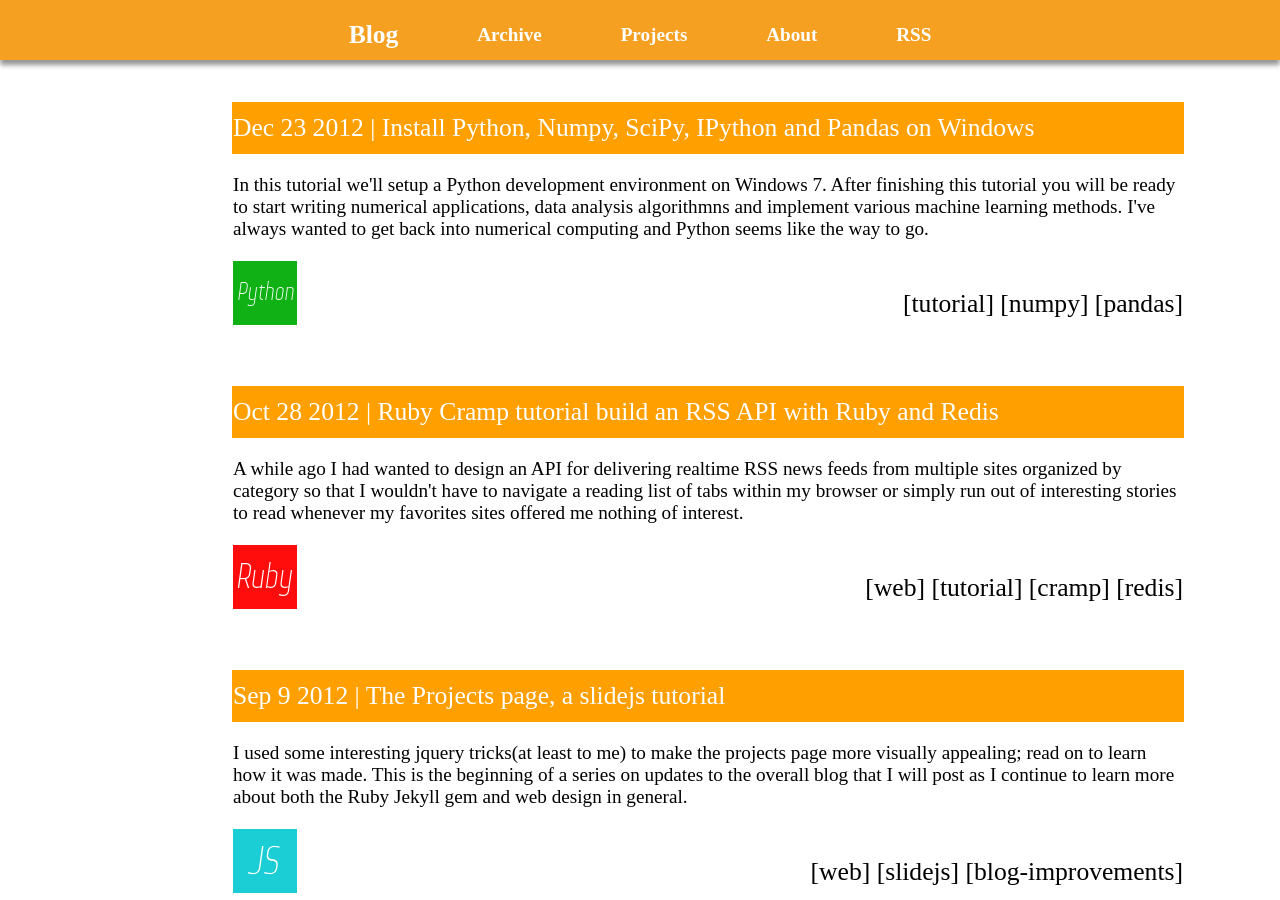
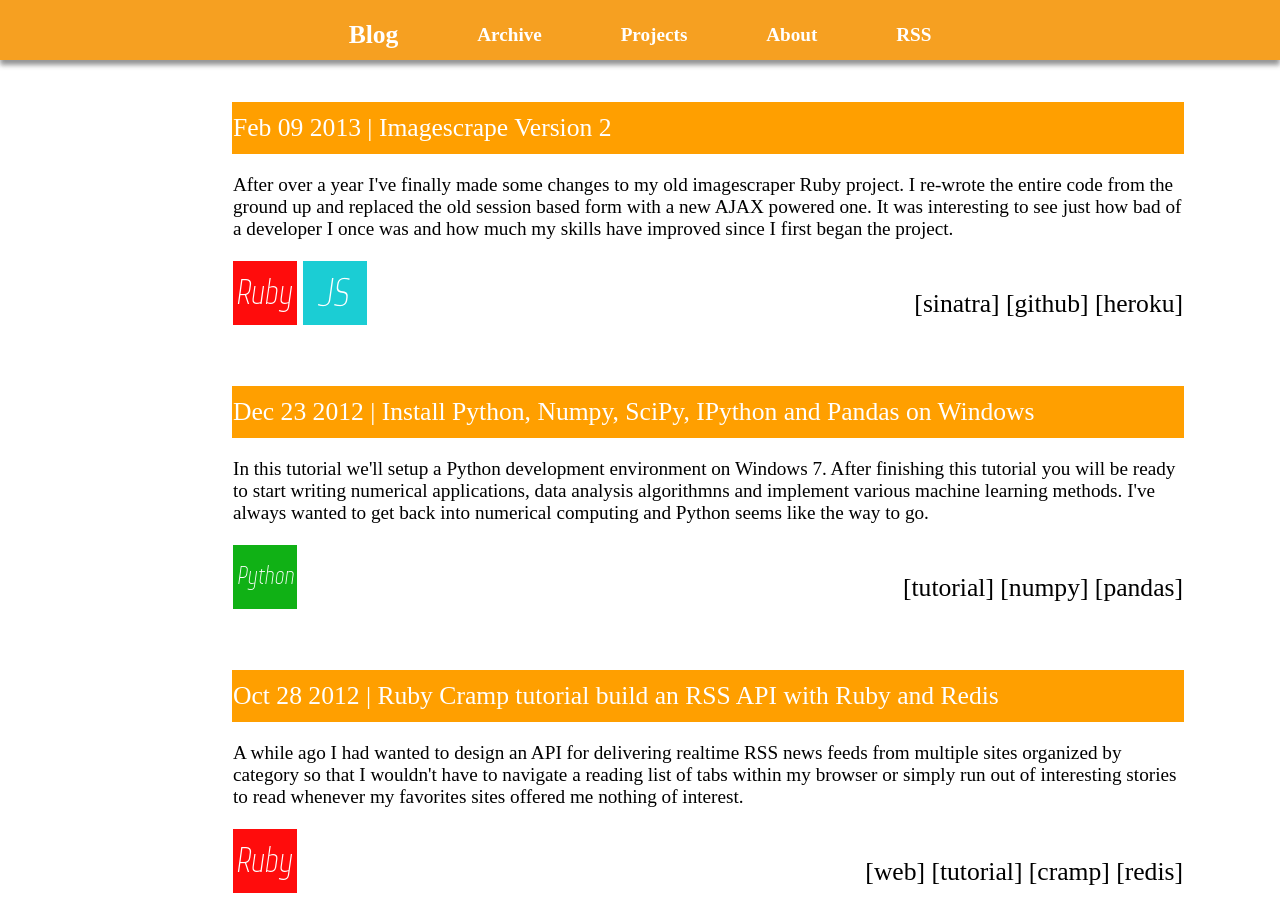
Before and after one commit to taywils/taywils.me, a Jekyll site: the page built from index.html, in a window 1280 px wide and 900 px high. Built offline with Jekyll 4.4.1, drawn with Linux system fonts in a browser that asks for light colours.

Commit message:
Imagescrape version2 post

```diff
--- a/_layouts/default.html
+++ b/_layouts/default.html
@@ -2,7 +2,7 @@
 <html xmlns="http://www.w3.org/1999/xhtml" xml:lang="en" lang="en-us">
 	<head>
 		<meta http-equiv="content-type" content="text/html; charset=utf-8" />
-		<title>Taywils.me | {{ page.title }}</title>
+		<title>{{ page.title }} | Taywils.me</title>
 
 		<!-- CSS libraries -->
 		<link rel="stylesheet" href="/static/css/gcp/prettify.css" type="text/css"/>
--- /dev/null
+++ b/_posts/2013-02-09-imagescrapeversion2.md
@@ -0,0 +1,23 @@
+---
+layout: post
+title: Imagescrape Version 2
+mydate: Feb 09 2013
+tags: [ruby, javascript]
+catagories: [sinatra, github, heroku]
+comments: true
+description: After over a year I've finally made some changes to my old imagescraper Ruby project. I re-wrote the entire code from the ground up and replaced the old session based form with a new AJAX powered one. It was interesting to see just how bad of a developer I once was and how much my skills have improved since I first began the project.
+---
+### Imagescrape Version 2
+
+<div class="post-content">
+<p style="text-align: center;">
+<a href="/static/images/imagescrape2.png"><img src="/static/images/imagescrape2.png" alt="Imagescrape2 New UI" width="700px" /></a>
+</p>
+
+<p>
+Its been a while but I did get around to updating the code for the latest version of imagescrape.
+As you'll notice when you use it the images load asynchronously due to the new AJAX in place and the images usually will display rather nicely due to the use of the masonry javascript library. However, there are some changes that need to be added such as the ability to download all of the images scraped and further improvements to the UI such as making it responsive. In think the biggest challenge will definately be upgrading the UI to be responsive as I don't have much experience in that realm due to various techniques and libraries available to accomplish responsive design. Well anyhow go enjoy your new imagescraper before its too late.
+One more thing, I can't seem to get the masonry javascript to display the way I want it to so sometimes images will overlap and basically look like complete shit... I'm going to switch over to <a href="http://www.wookmark.com/jquery-plugin">Wookmark</a>  because it seems more user friendly.
+</p>
+
+</div>
```
Also changed, not shown: static/font/Web_Serveroff-Italic.otf (deleted), static/font/Web_Serveroff.otf (deleted), static/images/imagescrape2.png (added).
